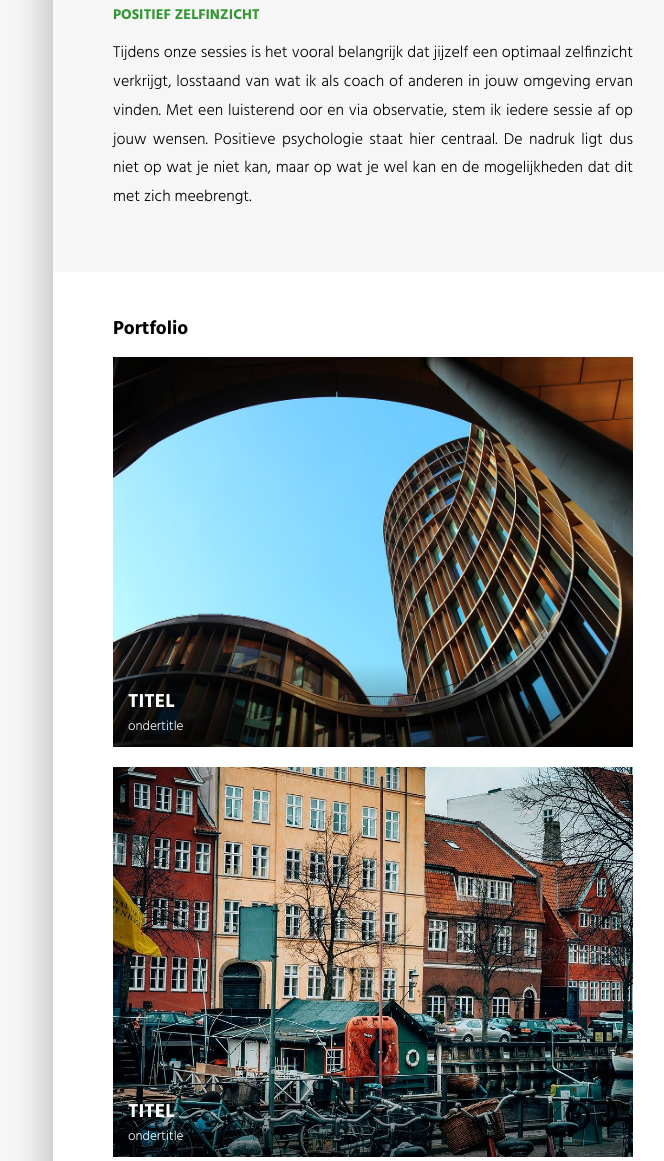
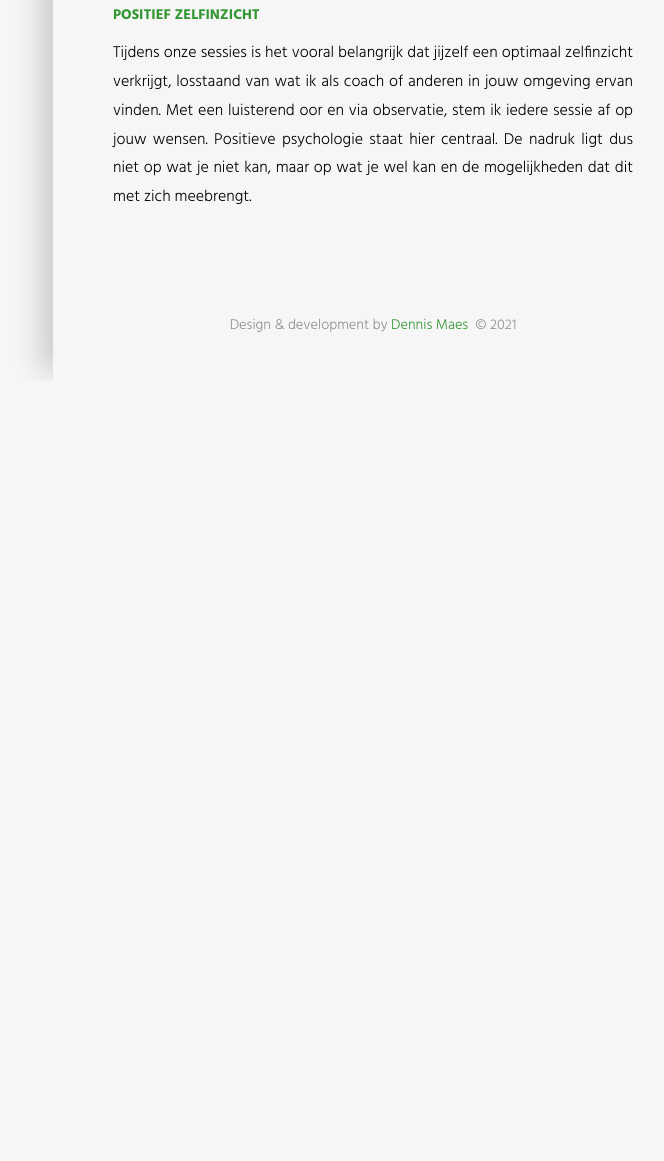
Before and after one commit to dennismaes/ankevanmullem, a Gatsby site: page / in a window 1280 px wide. Shown: the part 1151-2312 px from the top of the page, without its empty margins (587-1251 px from the left). After the commit the page ends 1532 px from the top, so only its background shows below. Built offline with nearby package versions, Linux system fonts and the light colour scheme; Gatsby itself is replaced by a stand-in of ours.

Commit message:
Portfolio
Portfolio voorlopig verwijderen tot er content is.

```diff
--- a/src/pages/index.js
+++ b/src/pages/index.js
@@ -44,15 +44,7 @@ const Index = ({ data }) => {
         </Wrapper>
       </Section>
 
-      <Section id="portfolio">
-        <h2>Portfolio</h2>
-        <Wrapper cols={2}>
-          <Card to="/page" title="Titel" subtitle="ondertitle" imgdata={data.image1} />
-          <Card to="/page" title="Titel" subtitle="ondertitle" imgdata={data.image2} />
-          <Card to="/page" title="Titel" subtitle="ondertitle" imgdata={data.image3} />
-          <Card to="/page" title="Titel" subtitle="ondertitle" imgdata={data.image4} />
-        </Wrapper>
-      </Section>
+
     </Layout>
   )
 }
```
